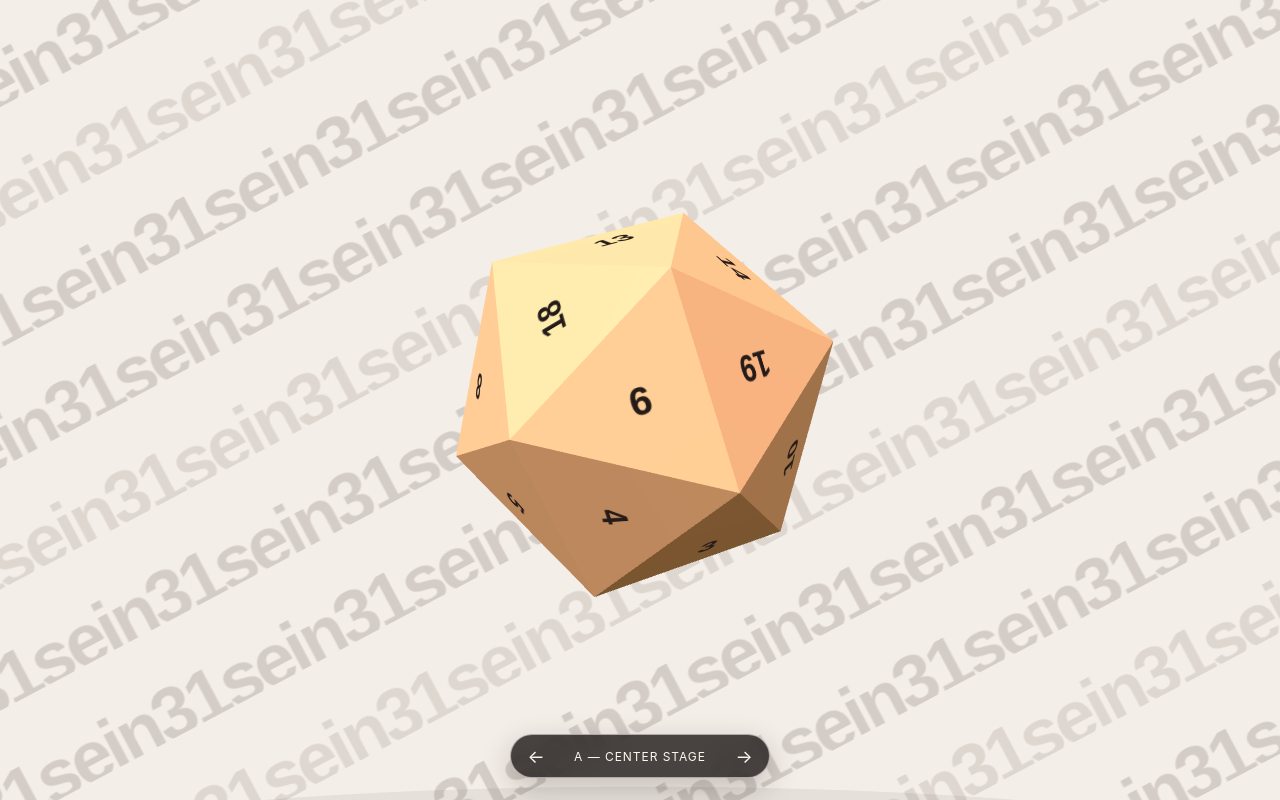
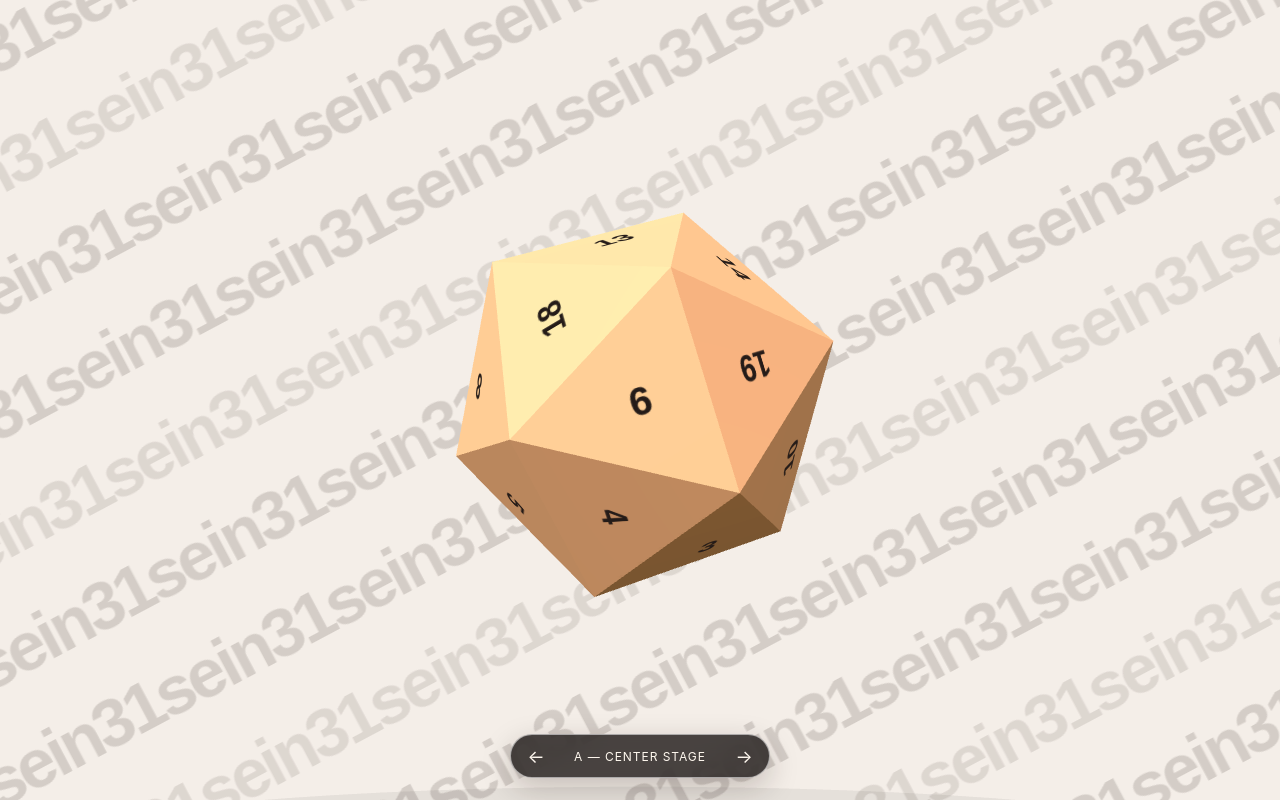
Before and after one commit to K4F7/entry2mysite, a website built with Vite: page index.html in a window 1280 px wide. Built offline with nearby package versions, Linux system fonts and the light colour scheme; animation ran at ten frames a second.

Commit message:
prototype: prevent kinetic text overlap

```diff
--- a/src/styles.css
+++ b/src/styles.css
@@ -41,11 +41,13 @@ body.variant-c { background-color: #f6dfda; }
   height: 220vmax;
   flex-direction: column;
   justify-content: space-evenly;
-  gap: 4px;
+  gap: 8px;
   overflow: hidden;
   color: rgb(48 39 34 / 0.16);
   pointer-events: none;
   transform: translate(-50%, -50%) rotate(-28deg);
+  -webkit-mask-image: none;
+  mask-image: none;
 }
 
 body.variant-a .kinetic-background { display: flex; }
@@ -53,17 +55,17 @@ body.variant-a .kinetic-background { display: flex; }
 .kinetic-row {
   width: 100%;
   overflow: hidden;
-  flex: 0 0 54px;
+  flex: 0 0 96px;
 }
 
 .kinetic-track {
   display: flex;
   width: max-content;
   font-family: Arial, sans-serif;
-  font-size: clamp(58px, 5.8vw, 94px);
+  font-size: clamp(52px, 5.4vw, 88px);
   font-weight: 900;
   letter-spacing: -0.055em;
-  line-height: 0.86;
+  line-height: 0.92;
   white-space: nowrap;
   animation: kinetic-flow 26s linear infinite;
   transition: opacity 220ms ease;
```
